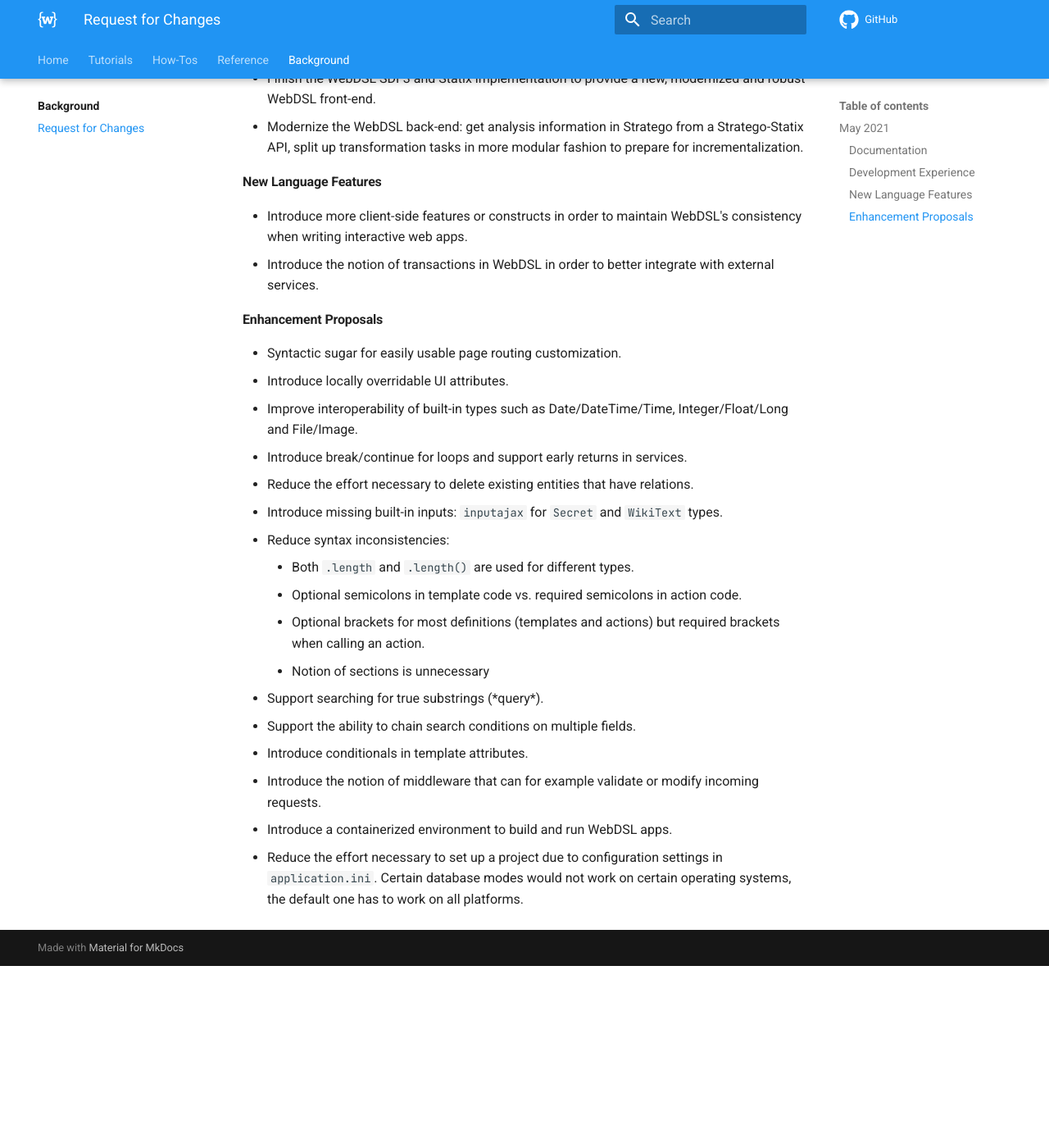
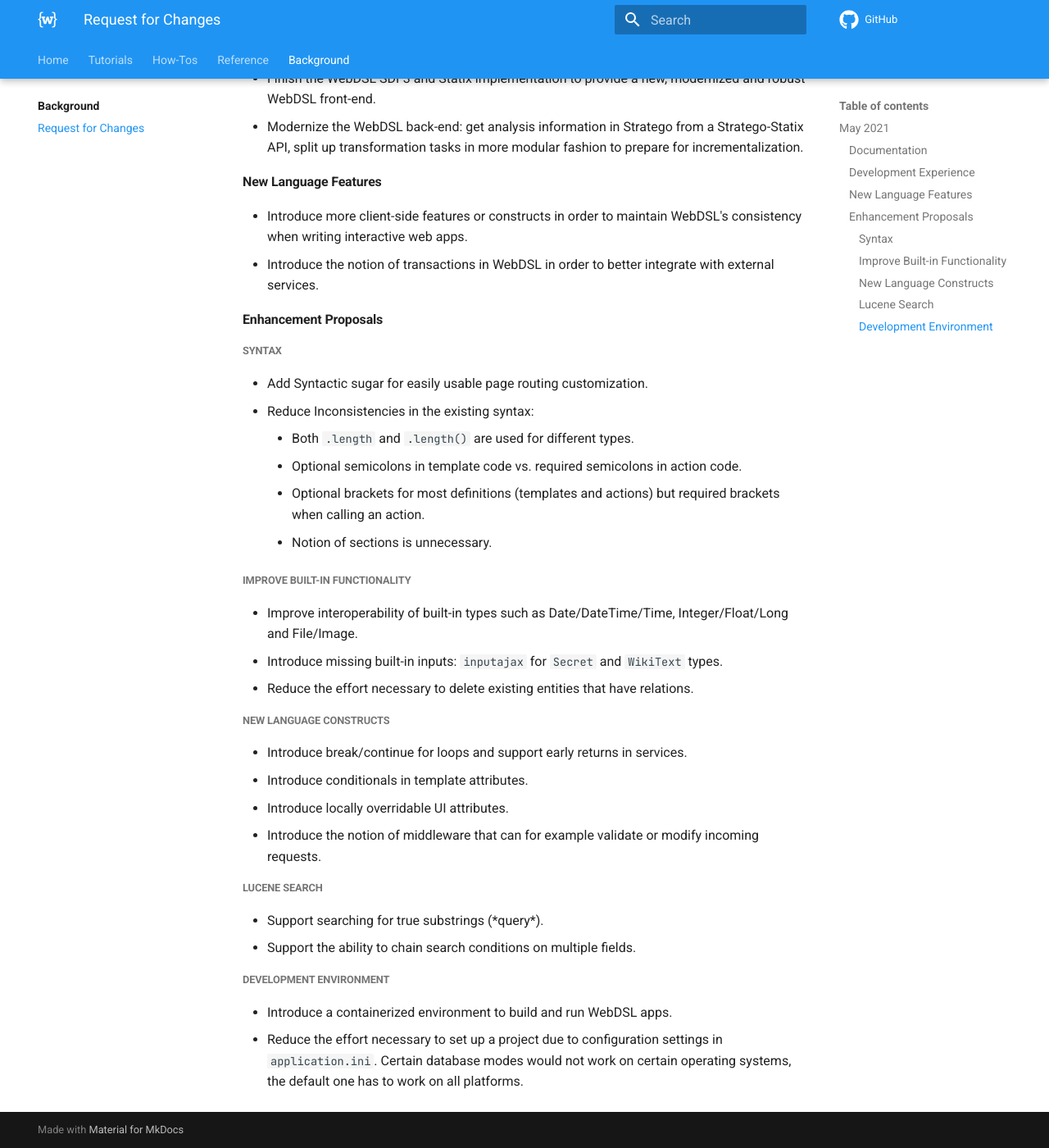
Before and after one commit to webdsl/webdsl-docs, an MkDocs documentation site: the page built from docs/background/request-for-changes.md, in a window 1280 px wide and 1400 px high, scrolled down 572 px. Shown: the whole window at 82% size. Built offline with MkDocs 1.6.1 and Material for MkDocs 9.7.7, drawn with Linux system fonts in a browser that asks for light colours; comment, search, counter and statistics services are not loaded; before the commit the page ends 1750 px from its top, so only the background shows below that.

Commit message:
categorized enhancement proposals

```diff
--- a/docs/background/request-for-changes.md
+++ b/docs/background/request-for-changes.md
@@ -24,20 +24,34 @@ The following RFCs were discussed in a WebDSL improvement meeting.
 
 #### Enhancement Proposals
 
-- Syntactic sugar for easily usable page routing customization.
-- Introduce locally overridable UI attributes.
-- Improve interoperability of built-in types such as Date/DateTime/Time, Integer/Float/Long and File/Image.
-- Introduce break/continue for loops and support early returns in services.
-- Reduce the effort necessary to delete existing entities that have relations.
-- Introduce missing built-in inputs: `inputajax` for `Secret` and `WikiText` types.
-- Reduce syntax inconsistencies:
+##### Syntax
+
+- Add Syntactic sugar for easily usable page routing customization.
+- Reduce Inconsistencies in the existing syntax:
     - Both `.length` and `.length()` are used for different types.
     - Optional semicolons in template code vs. required semicolons in action code.
     - Optional brackets for most definitions (templates and actions) but required brackets when calling an action.
-    - Notion of sections is unnecessary
+    - Notion of sections is unnecessary.
+
+##### Improve Built-in Functionality
+
+- Improve interoperability of built-in types such as Date/DateTime/Time, Integer/Float/Long and File/Image.
+- Introduce missing built-in inputs: `inputajax` for `Secret` and `WikiText` types.
+- Reduce the effort necessary to delete existing entities that have relations.
+
+##### New Language Constructs
+
+- Introduce break/continue for loops and support early returns in services.
+- Introduce conditionals in template attributes.
+- Introduce locally overridable UI attributes.
+- Introduce the notion of middleware that can for example validate or modify incoming requests.
+
+##### Lucene Search
+
 - Support searching for true substrings (\*query\*).
 - Support the ability to chain search conditions on multiple fields.
-- Introduce conditionals in template attributes.
-- Introduce the notion of middleware that can for example validate or modify incoming requests.
+
+##### Development Environment
+
 - Introduce a containerized environment to build and run WebDSL apps.
 - Reduce the effort necessary to set up a project due to configuration settings in `application.ini`. Certain database modes would not work on certain operating systems, the default one has to work on all platforms.
```
